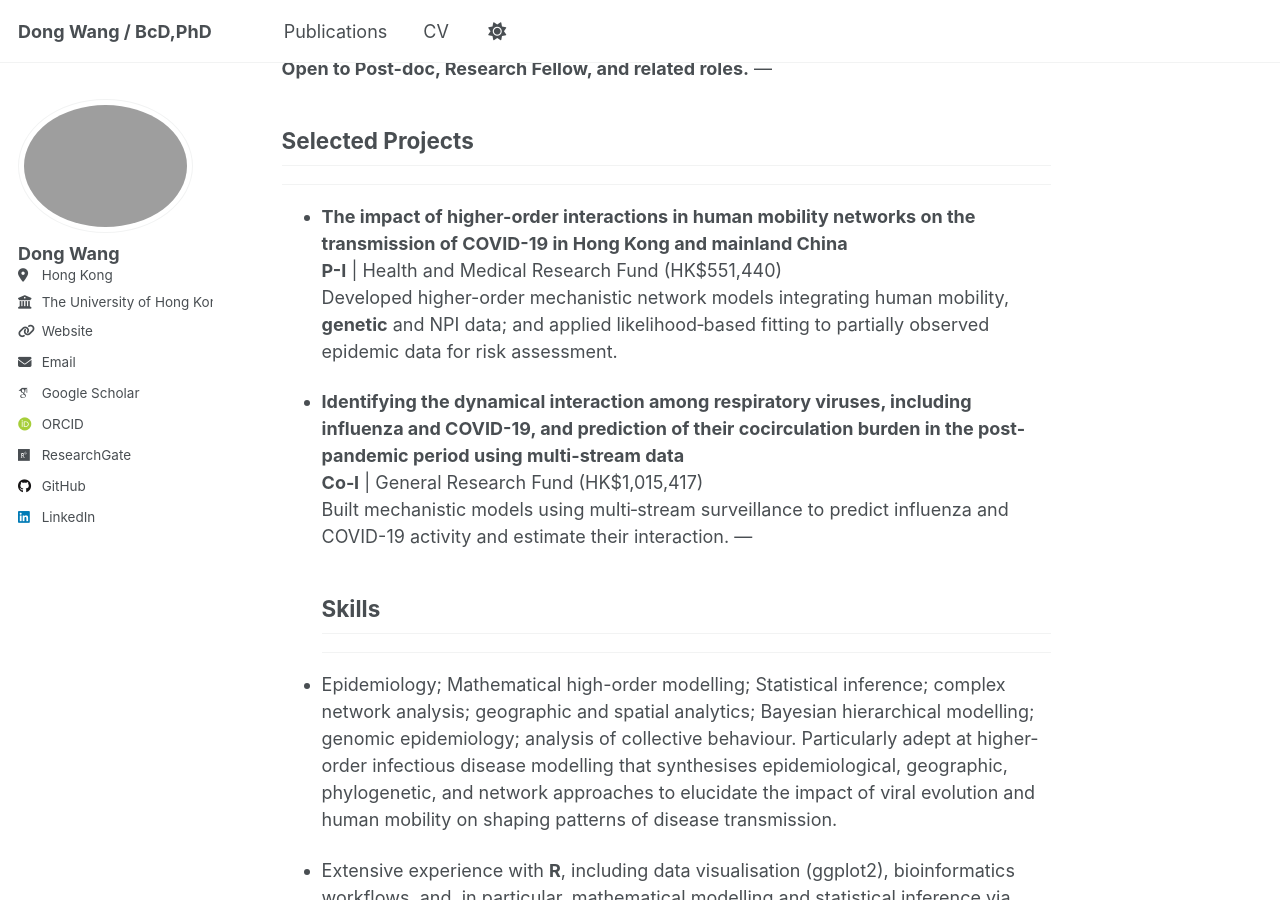
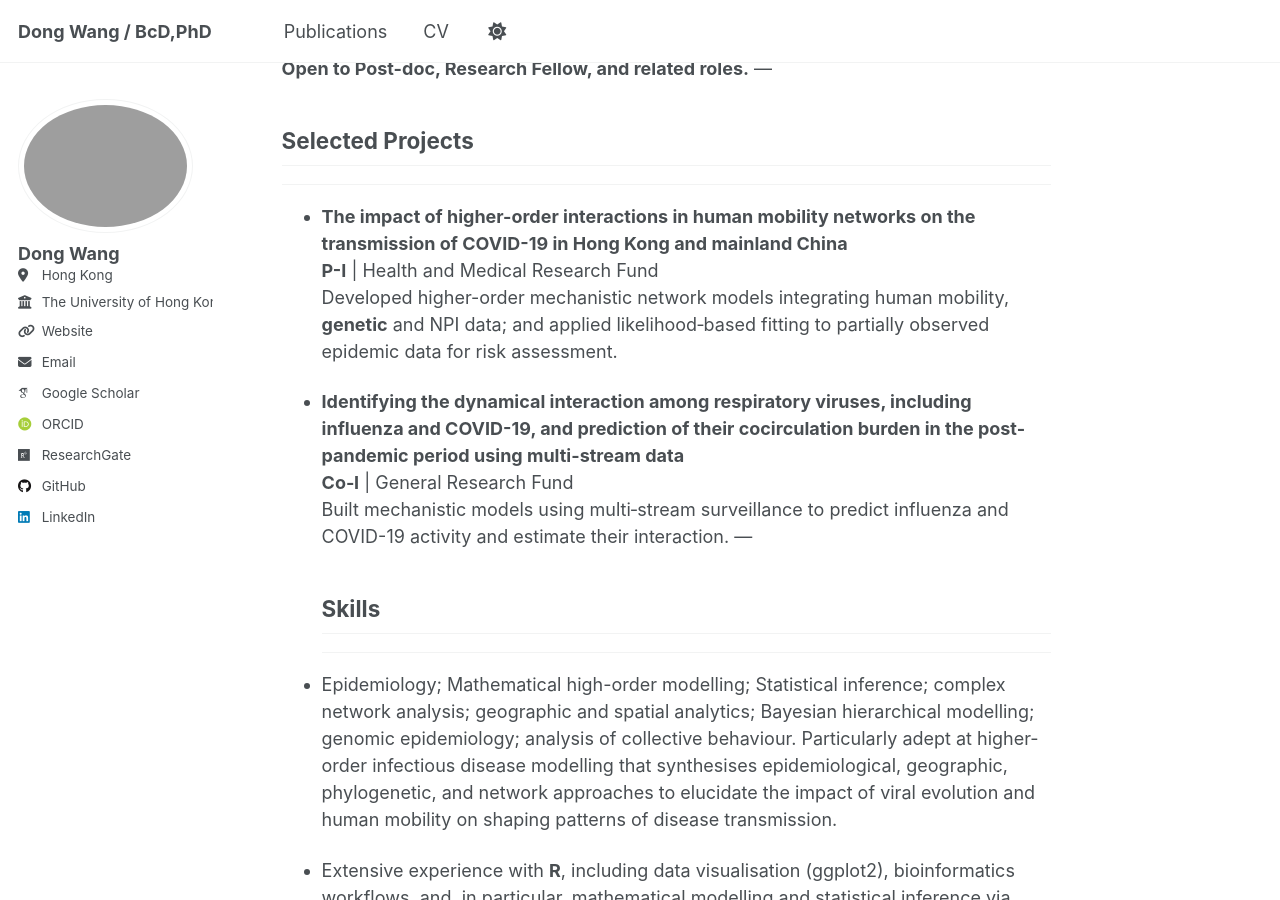
Before and after one commit to WangDongHKU/Dong_WANG.github.io, a Jekyll site: the page built from _pages/about.md, in a window 1280 px wide and 900 px high, scrolled down 708 px. Built offline with Jekyll 4.4.1, drawn with Linux system fonts in a browser that asks for light colours; some web fonts are replaced; a script that is not in the unit is left out.

Commit message:
Update about.md
Signed-off-by: DONG WANG <92856596+WangDongHKU@users.noreply.github.com>

```diff
--- a/_pages/about.md
+++ b/_pages/about.md
@@ -24,11 +24,11 @@ I am a  Postdoctoral Fellow at HKU School of Public Health with a PhD in **Mathe
 ## Selected Projects
 ---
 - **The impact of higher-order interactions in human mobility networks on the transmission of COVID-19 in Hong Kong and mainland China**
-**P-I** | Health and Medical Research Fund (HK$551,440)
+**P-I** | Health and Medical Research Fund
 Developed  higher-order mechanistic network models integrating human mobility, **genetic** and NPI data; and applied likelihood‑based fitting to partially observed epidemic data for risk assessment.
 
 - **Identifying the dynamical interaction among respiratory viruses, including influenza and COVID-19, and prediction of their cocirculation burden in the post-pandemic period using multi-stream data**
-**Co‑I** | General Research Fund (HK$1,015,417)
+**Co‑I** | General Research Fund
 Built mechanistic models using multi‑stream surveillance to predict influenza and COVID-19 activity and estimate their interaction.
 ---
 ## Skills
```
